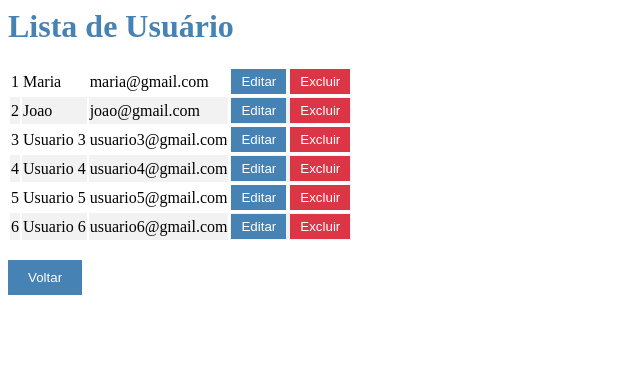
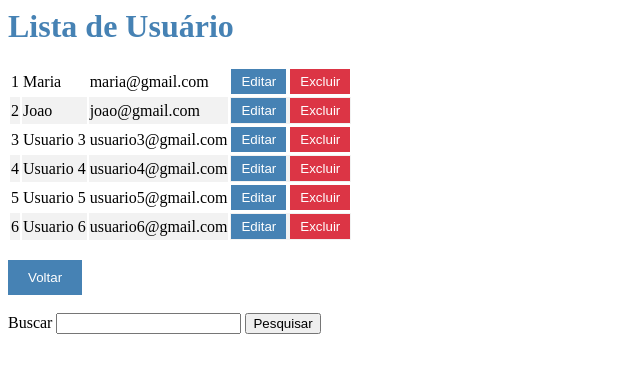
Before and after one commit to leilianenascimento/Teste-Pratico-WebAnalisys, a PHP site: page /listar-usuario.php in a window 1280 px wide. Shown: the top 373 px of the page, without its empty margins (0-640 px from the left). Run offline with PHP 8.4, Linux system fonts and the light colour scheme; data comes from the database, SQL or seed files in the repository.

Commit message:
Update listar-usuario.php

```diff
--- a/listar-usuario.php
+++ b/listar-usuario.php
@@ -38,6 +38,11 @@ if ($qtd > 0) {
 
 ?>
 
+<br><br>
+<label>Buscar</label>
+        <input type="buscar" name="buscar">
+        <button type="submit" class=>Pesquisar</button> <br>
+        <br>
 <style>
 
 
```
